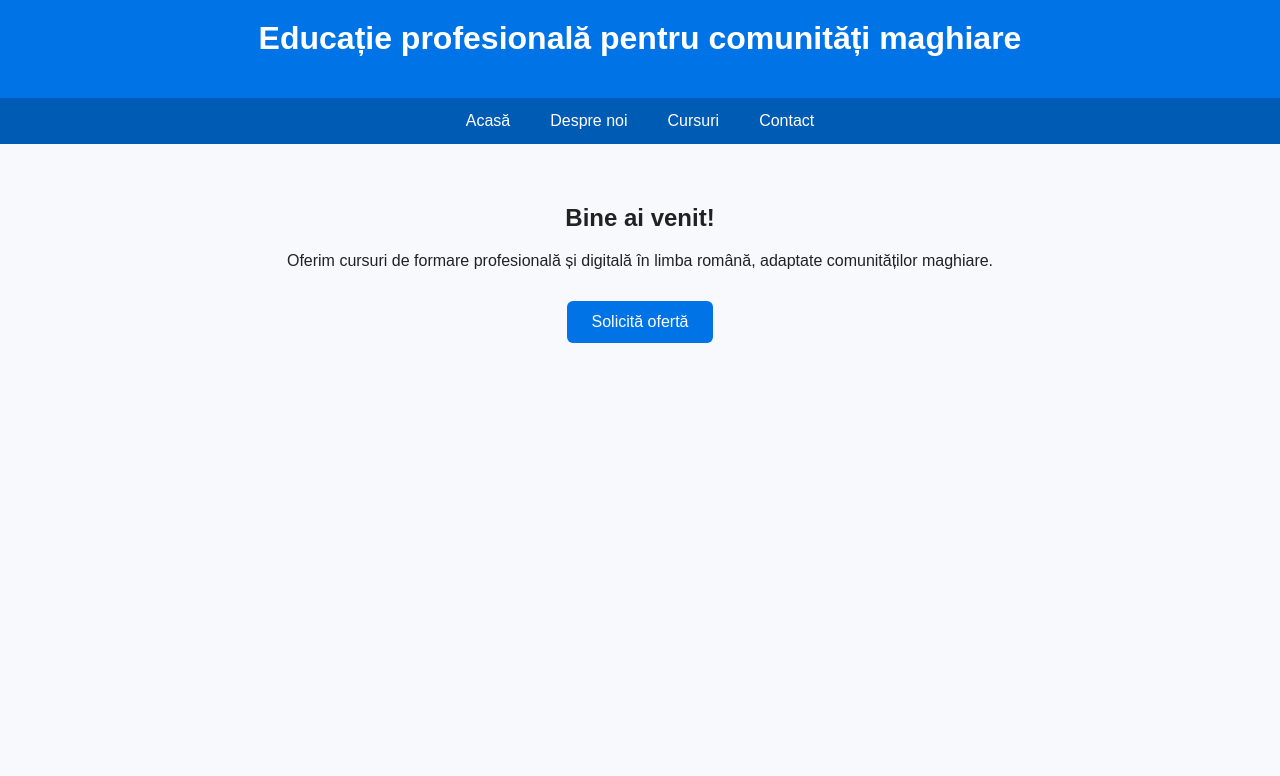
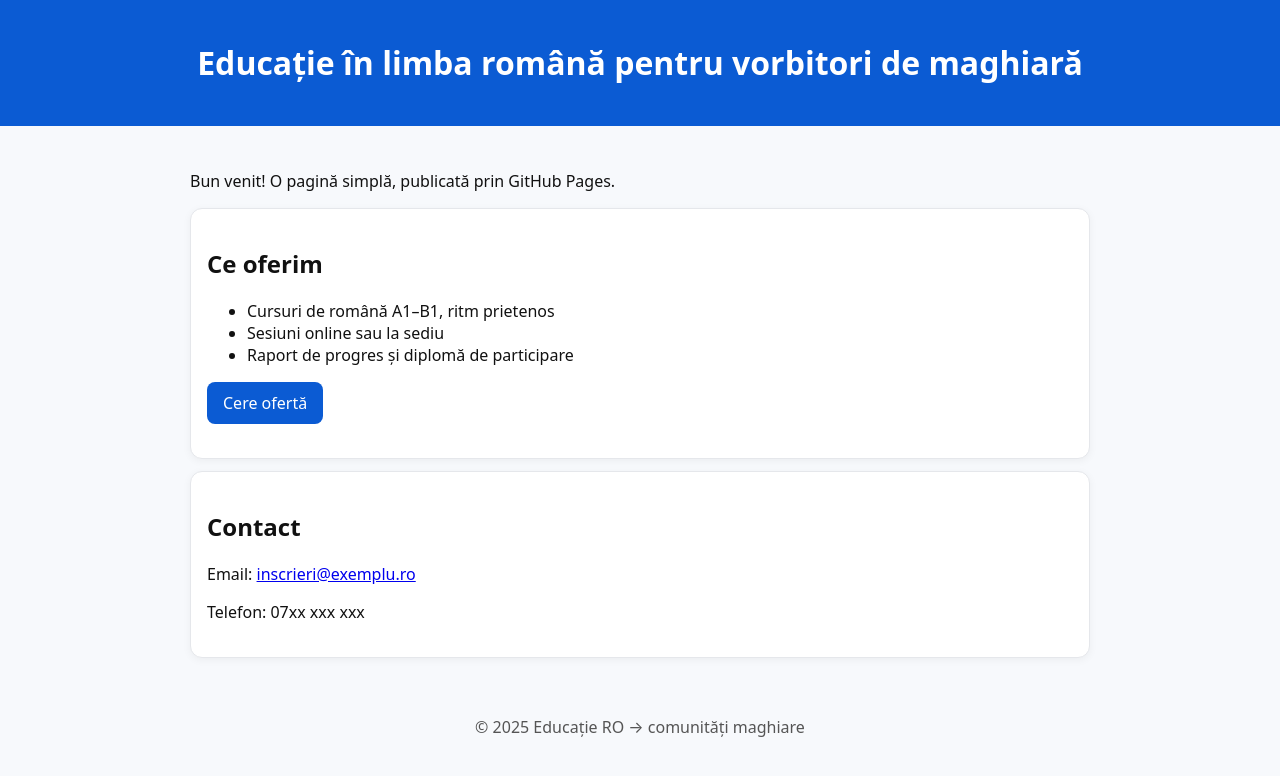
Before and after one commit to baiasualexandruion-lgtm/site-alex, a plain HTML site: page index.html in a window 1280 px wide. Drawn offline with Linux system fonts and the light colour scheme.

Commit message:
Refactor index.html for improved structure and style

```diff
--- a/index.html
+++ b/index.html
@@ -1,48 +1,46 @@
-
 <!DOCTYPE html>
 <html lang="ro">
 <head>
-    <meta charset="UTF-8">
-    <meta name="viewport" content="width=device-width, initial-scale=1.0">
-    <title>Educație pentru comunități maghiare</title>
-    <style>
-        body { font-family: Arial, sans-serif; margin: 0; background: #f7f9fc; color: #222; }
-        header { background: #0073e6; padding: 20px; text-align: center; color: white; }
-        nav { background: #005bb5; display: flex; justify-content: center; }
-        nav a {
-            color: white; text-decoration: none;
-            padding: 14px 20px; display: inline-block;
-        }
-        nav a:hover { background: #003d80; }
-        section { padding: 40px; text-align: center; }
-        h1 { margin-top: 0; }
-        .btn {
-            display: inline-block; background: #0073e6;
-            color: white; padding: 12px 25px;
-            border-radius: 6px; text-decoration: none;
-            margin-top: 15px;
-        }
-        .btn:hover { background: #005bb5; }
-    </style>
+  <meta charset="utf-8" />
+  <meta name="viewport" content="width=device-width, initial-scale=1" />
+  <title>Educație RO pentru comunități maghiare</title>
+  <style>
+    body{margin:0;font-family:system-ui,-apple-system,Segoe UI,Roboto,Arial,sans-serif;background:#f7f9fc;color:#111}
+    header{background:#0b5bd3;color:#fff;padding:20px 12px;text-align:center}
+    main{max-width:900px;margin:0 auto;padding:28px 16px}
+    .card{background:#fff;border:1px solid #e5e7eb;border-radius:12px;padding:18px 16px;box-shadow:0 2px 8px rgba(0,0,0,.05);margin:12px 0}
+    .btn{display:inline-block;background:#0b5bd3;color:#fff;text-decoration:none;padding:10px 16px;border-radius:8px}
+    .btn:focus,.btn:hover{background:#094aa9}
+    footer{padding:18px 12px;text-align:center;color:#555}
+  </style>
 </head>
 <body>
+  <header>
+    <h1>Educație în limba română pentru vorbitori de maghiară</h1>
+  </header>
 
-<header>
-    <h1>Educație profesională pentru comunități maghiare</h1>
-</header>
+  <main>
+    <p>Bun venit! O pagină simplă, publicată prin GitHub Pages.</p>
 
-<nav>
-    <a href="index.html">Acasă</a>
-    <a href="despre.html">Despre noi</a>
-    <a href="cursuri.html">Cursuri</a>
-    <a href="contact.html">Contact</a>
-</nav>
+    <div class="card">
+      <h2>Ce oferim</h2>
+      <ul>
+        <li>Cursuri de română A1–B1, ritm prietenos</li>
+        <li>Sesiuni online sau la sediu</li>
+        <li>Raport de progres și diplomă de participare</li>
+      </ul>
+      <p><a class="btn" href="mailto:inscrieri@exemplu.ro?subject=Cerere%20oferta">Cere ofertă</a></p>
+    </div>
 
-<section>
-    <h2>Bine ai venit!</h2>
-    <p>Oferim cursuri de formare profesională și digitală în limba română, adaptate comunităților maghiare.</p>
-    <a class="btn" href="contact.html">Solicită ofertă</a>
-</section>
+    <div class="card">
+      <h2>Contact</h2>
+      <p>Email: <a href="mailto:inscrieri@exemplu.ro">inscrieri@exemplu.ro</a></p>
+      <p>Telefon: 07xx xxx xxx</p>
+    </div>
+  </main>
 
+  <footer>© <span id="y"></span> Educație RO → comunități maghiare</footer>
+  <script>document.getElementById("y").textContent=new Date().getFullYear();</script>
+  <!-- redeploy -->
 </body>
 </html>
```
